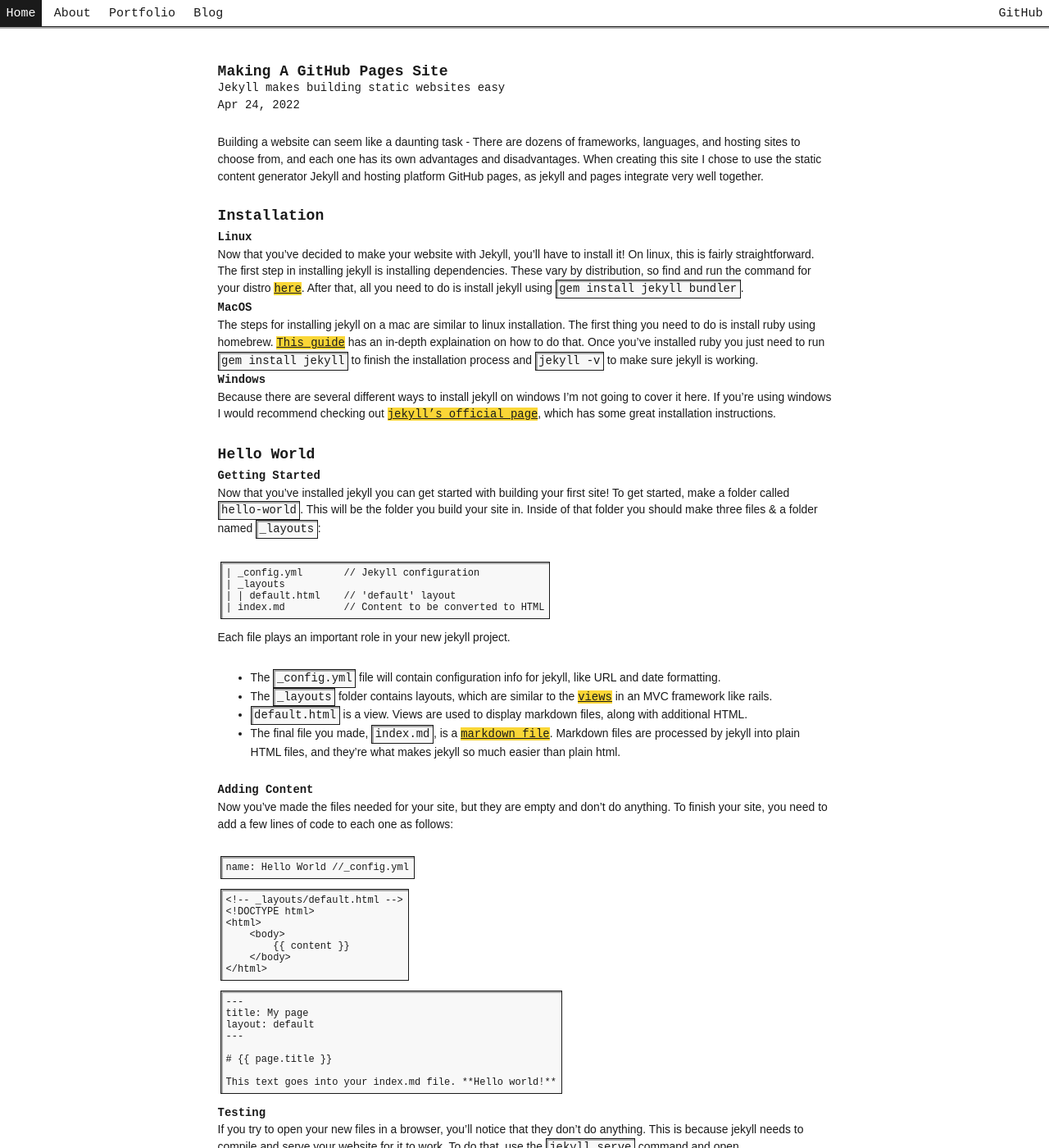
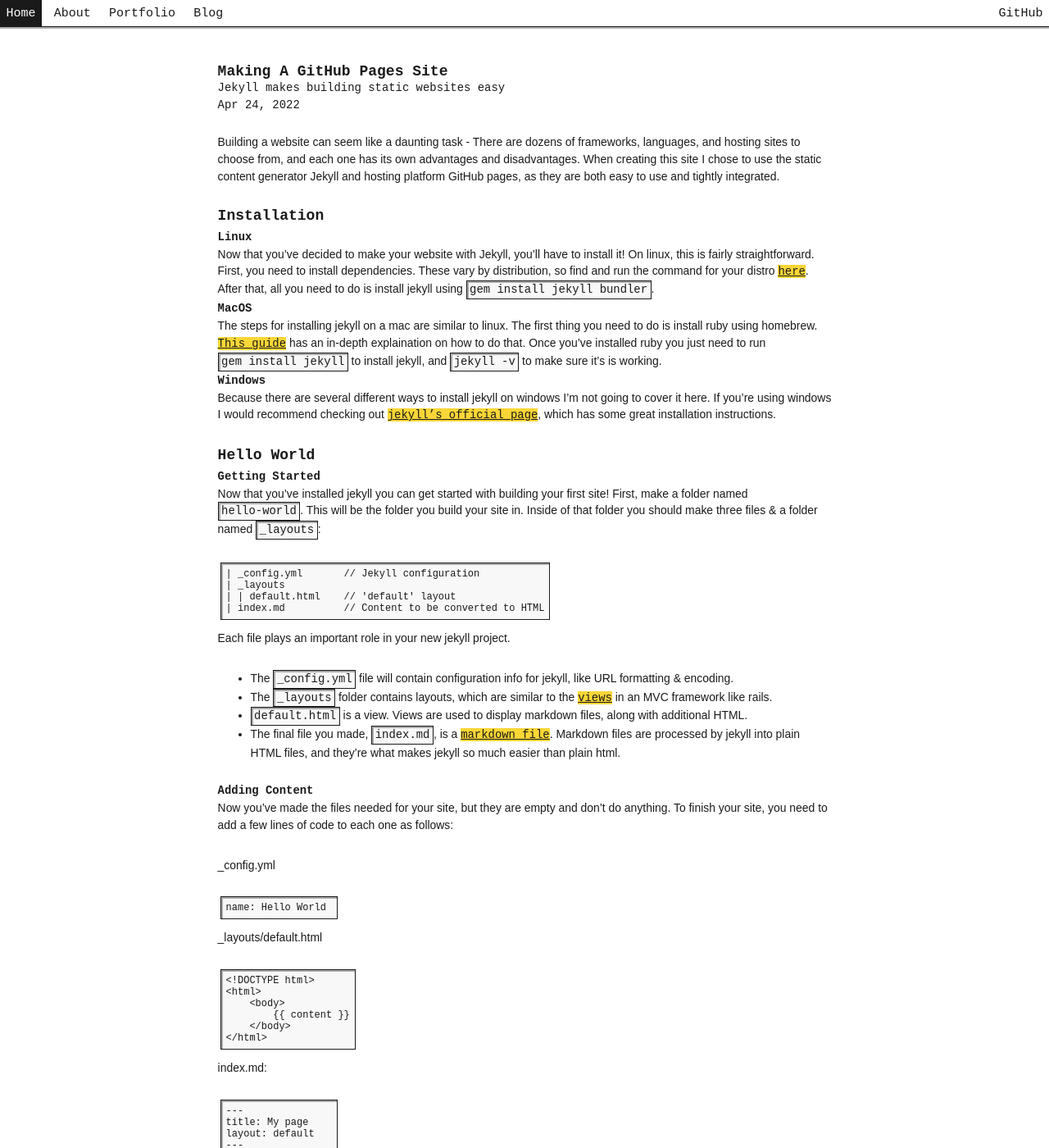
Before and after one commit to owen-laney/owen-laney.github.io, a Jekyll site: the page built from _posts/2022-4-24-jekyll-website.md, in a window 1280 px wide and 1400 px high. Shown: the whole window at 82% size. Built offline with Jekyll 4.4.1, drawn with Linux system fonts in a browser that asks for light colours; some of the changed text lies outside the part shown.

Commit message:
Update 2022-4-24-jekyll-website.md

````diff
--- a/_posts/2022-4-24-jekyll-website.md
+++ b/_posts/2022-4-24-jekyll-website.md
@@ -5,21 +5,21 @@
 thumbnail: assets/images/jekyll-tutorial.png
 category: blog
 ---
-Building a website can seem like a daunting task - There are dozens of frameworks, languages, and hosting sites to choose from, and each one has its own advantages and disadvantages. When creating this site I chose to use the static content generator Jekyll and hosting platform GitHub pages, as jekyll and pages integrate very well together.
+Building a website can seem like a daunting task - There are dozens of frameworks, languages, and hosting sites to choose from, and each one has its own advantages and disadvantages. When creating this site I chose to use the static content generator Jekyll and hosting platform GitHub pages, as they are both easy to use and tightly integrated.
 
 # Installation
 **Linux**\
-Now that you've decided to make your website with Jekyll, you'll have to install it! On linux, this is fairly straightforward. The first step in installing jekyll is installing dependencies. These vary by distribution, so find and run the command for your distro [here](https://jekyllrb.com/docs/installation/other-linux/). After that, all you need to do is install jekyll using `gem install jekyll bundler`.
+Now that you've decided to make your website with Jekyll, you'll have to install it! On linux, this is fairly straightforward. First, you need to install dependencies. These vary by distribution, so find and run the command for your distro [here](https://jekyllrb.com/docs/installation/other-linux/). After that, all you need to do is install jekyll using `gem install jekyll bundler`.
 \
 **MacOS**\
-The steps for installing jekyll on a mac are similar to linux installation. The first thing you need to do is install ruby using homebrew. [This guide](https://www.moncefbelyamani.com/how-to-install-xcode-homebrew-git-rvm-ruby-on-mac/) has an in-depth explaination on how to do that. Once you've installed ruby you just need to run `gem install jekyll` to finish the installation process and `jekyll -v` to make sure jekyll is working.
+The steps for installing jekyll on a mac are similar to linux. The first thing you need to do is install ruby using homebrew. [This guide](https://www.moncefbelyamani.com/how-to-install-xcode-homebrew-git-rvm-ruby-on-mac/) has an in-depth explaination on how to do that. Once you've installed ruby you just need to run `gem install jekyll` to install jekyll, and `jekyll -v` to make sure it's is working.
 \
 **Windows**\
 Because there are several different ways to install jekyll on windows I'm not going to cover it here. If you're using windows I would recommend checking out [jekyll's official page](https://jekyllrb.com/docs/installation/windows/), which has some great installation instructions.
 
 # Hello World
 **Getting Started**\
-Now that you've installed jekyll you can get started with building your first site! To get started, make a folder called `hello-world`. This will be the folder you build your site in. Inside of that folder you should make three files & a folder named `_layouts`:
+Now that you've installed jekyll you can get started with building your first site! First, make a folder named `hello-world`. This will be the folder you build your site in. Inside of that folder you should make three files & a folder named `_layouts`:
 
 ```
 | _config.yml       // Jekyll configuration
@@ -29,7 +29,7 @@
 ```
 
 Each file plays an important role in your new jekyll project.
-* The `_config.yml` file will contain configuration info for jekyll, like URL and date formatting.
+* The `_config.yml` file will contain configuration info for jekyll, like URL formatting & encoding.
 * The `_layouts` folder contains layouts, which are similar to the [views](https://en.wikipedia.org/wiki/Model%E2%80%93view%E2%80%93controller) in an MVC framework like rails.
 * `default.html` is a view. Views are used to display markdown files, along with additional HTML.
 * The final file you made, `index.md`, is a [markdown file](https://learnxinyminutes.com/docs/markdown/). Markdown files are processed by jekyll into plain HTML files, and they're what makes jekyll so much easier than plain html.
@@ -58,8 +61,9 @@
 
 # {{ page.title }}
 
-This text goes into your index.md file. **Hello world!**
+**Hello world!**
 ```
+
 {% endraw %}
 
 **Testing**\
@@ -72,7 +76,7 @@
 Another advantage of using jekyll over static sites is jekyll's *layouts* feature. When you made your hello world site you used a layout to display your `index.md` page. Layouts can be called in the front matter of a .md file, which is the area at the top of all jekyll .md files surrounded by dashes. Using layouts helps to reduce code repetition, as changing a single `article-layout.html` file is easier and less repetitive than changing the layout of every article on an entire website.
 
 # Hosting
-Now that you've made your site, how do you put it online? The easiest and cheapest way to do that is to use [GitHub pages](https://pages.github.com/). To host your site you're going to need to make a [GitHub account](github.com/). Once you've done that, make an empty repo with the same name as your website folder and push your site files into it. Finally, you need to go your repo's settings tab on github and scoll down until you see 'GitHub pages'. Then all you need to do is select your repository's main branch and you're done!
+Now that you've made your site, how do you put it online? One way to host your site is [GitHub pages](https://pages.github.com/). To use GitHub pages you first to need to make a [GitHub account](github.com/). Once you've done that, make an empty repo with the same name as your website folder and push your site files into it. Finally, you need to go your repo's settings tab on github and scoll down until you see 'GitHub pages'. Then all you need to do is select your repository's main branch and you're done!
 
 # Notes
 This tutorial described how you can make a github pages site for a repository, but the steps for making a website for your account are similar. [GitHub's website](https://pages.github.com/) has additional information on making a personal site.
````
Also changed, not shown: other parts of _posts/2022-4-24-jekyll-website.md (+5 -2 lines).
